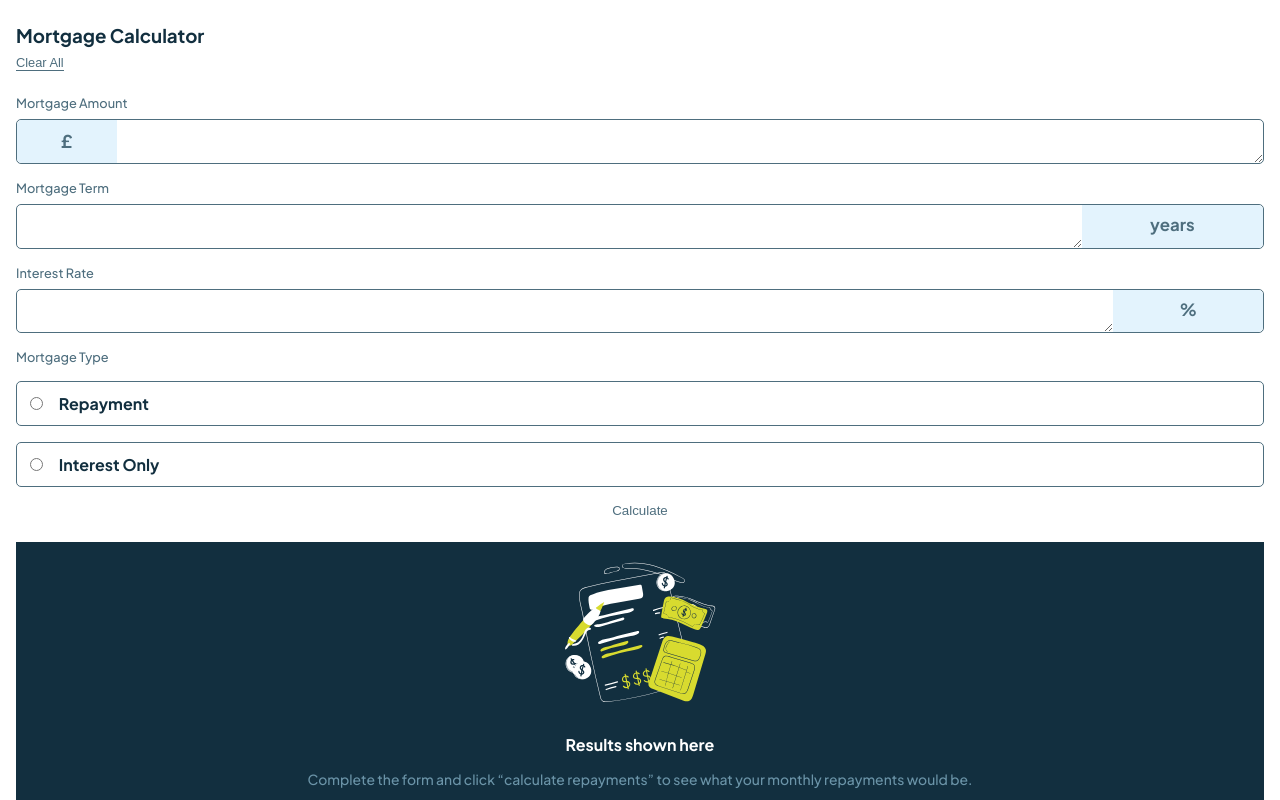
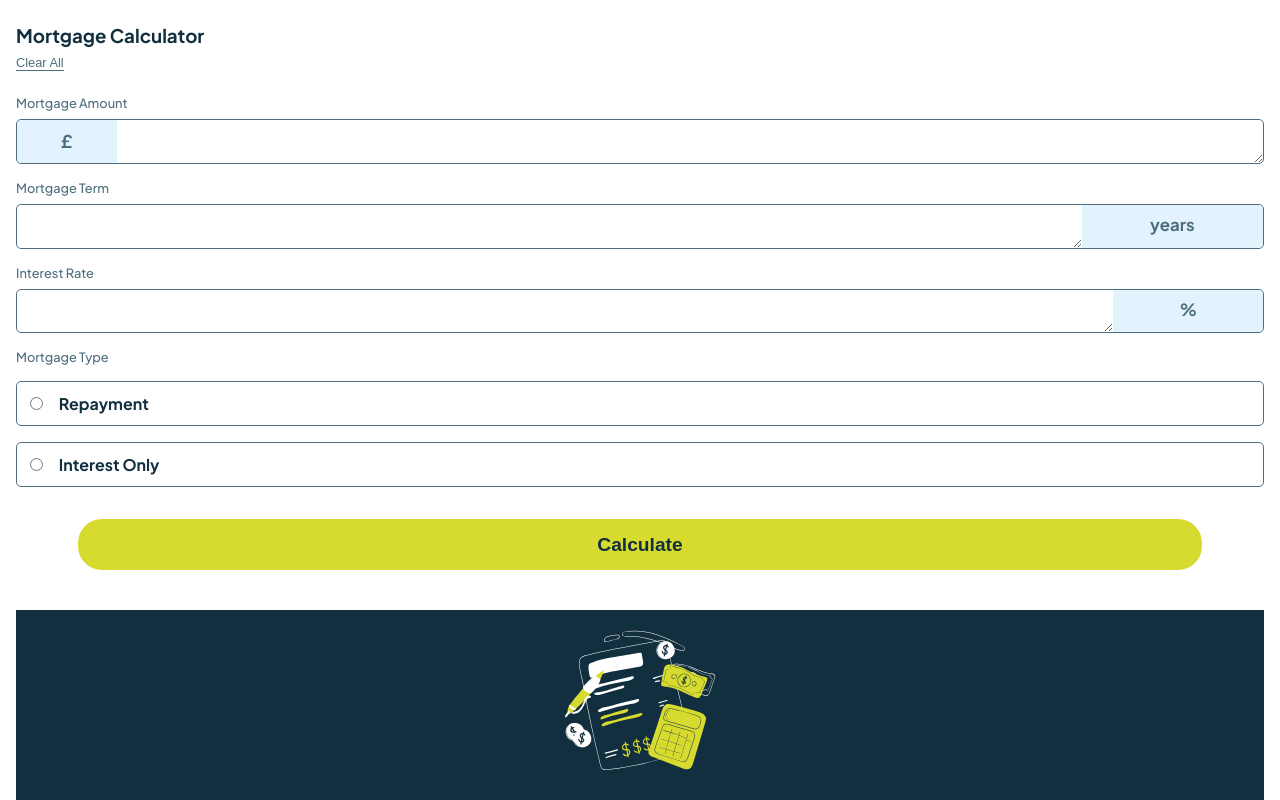
Before and after one commit to reneecwl/mortgage-calculator, a React (Vite) app: page / in a window 1280 px wide. Shown: the top 800 px of the page. Built offline with nearby package versions, Linux system fonts and the light colour scheme.

Commit message:
Update button styling

```diff
--- a/src/components/Form/Form.scss
+++ b/src/components/Form/Form.scss
@@ -30,6 +30,20 @@
     padding: 0.2rem 0.8rem;
     border-radius: 5px;
     color: $slate900;
+    font-weight: bold;
+  }
+
+  &__submit {
+    color: $slate900;
+
+    height: 3.2rem;
+    border-radius: 1.5rem;
+    background-color: $lime;
+    width: 90%;
+    align-items: center;
+    margin: 1rem auto;
+
+    font-size: 1.2rem;
     font-weight: bold;
   }
 }
```
